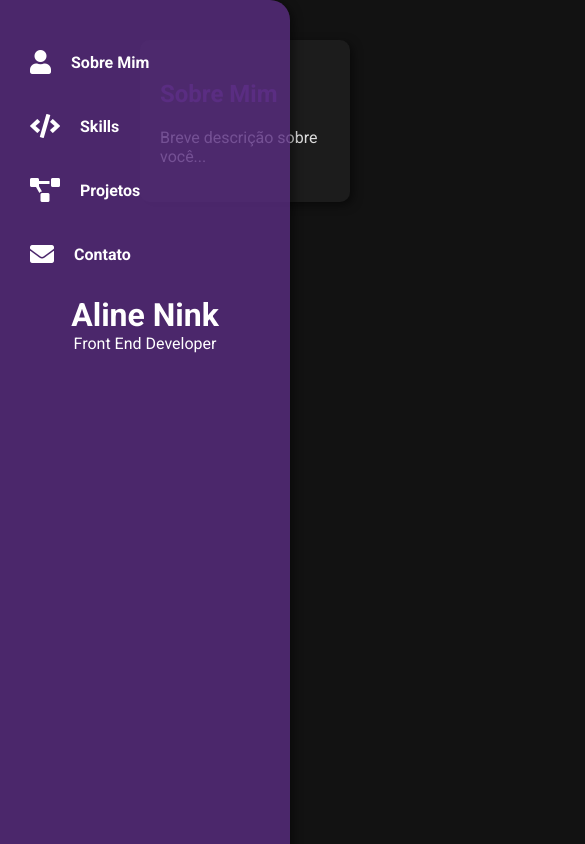
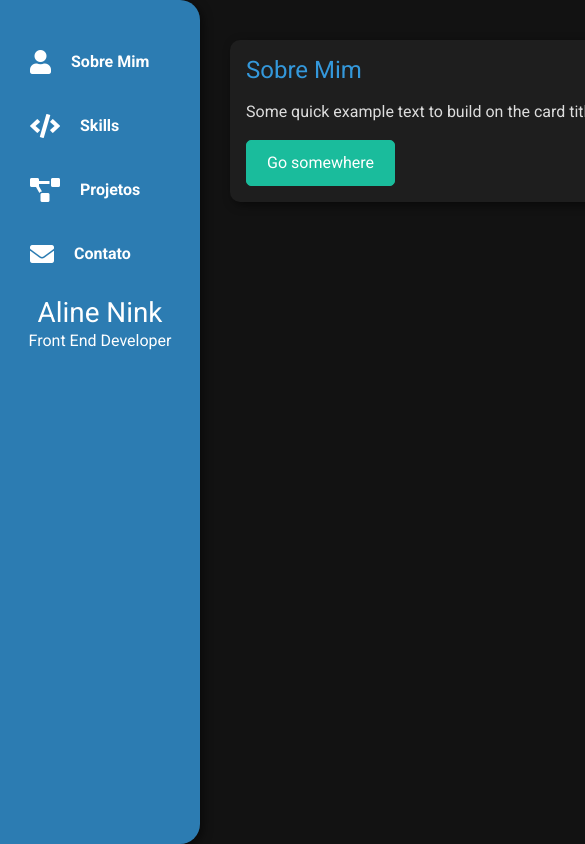
Before and after one commit to alinenink/portfolio, an Angular app: page /about in a window 390 px wide. Shown: the top 844 px of the page, 585 px wide, since content can reach past the window. Built offline with nearby package versions, Linux system fonts and the light colour scheme.

Commit message:
ajuste de cores e layout

```diff
--- a/package.json
+++ b/package.json
@@ -3,9 +3,9 @@
   "version": "0.0.0",
   "scripts": {
     "ng": "ng",
-    "start": "ng serve",
-    "build": "ng build",
-    "watch": "ng build --watch --configuration development",
+    "start": "ng serve --configuration production",
+    "build": "ng build --configuration production",
+    "watch": "ng build --watch ---configuration production",
     "test": "ng test"
   },
   "private": true,
--- a/src/app/about/about.component.html
+++ b/src/app/about/about.component.html
@@ -1,4 +1,10 @@
-<div class="section col-sm-12">
-    <h2>Sobre Mim</h2>
-    <p>Breve descrição sobre você...</p>
+<div class="card custom-card" style="width: 60rem">
+  <div class="card-body">
+    <h5 class="card-title">Sobre Mim</h5>
+    <p class="card-text">
+      Some quick example text to build on the card title and make up the bulk of
+      the card's content.
+    </p>
+    <a href="#" class="btn btn-primary">Go somewhere</a>
+  </div>
 </div>
--- a/src/app/index.html
+++ b/src/app/index.html
@@ -7,8 +7,10 @@
   <meta name="viewport" content="width=device-width, initial-scale=1">
   <link href="https://fonts.googleapis.com/css2?family=Roboto:wght@300;400;700&display=swap" rel="stylesheet">
   <link rel="stylesheet" href="https://cdnjs.cloudflare.com/ajax/libs/font-awesome/5.15.3/css/all.min.css">
+  <link href="https://cdn.jsdelivr.net/npm/bootstrap@5.1.3/dist/css/bootstrap.min.css" rel="stylesheet" integrity="sha384-1BmE4kWBq78iYhFldvKuhfTAU6auU8tT94WrHftjDbrCEXSU1oBoqyl2QvZ6jIW3" crossorigin="anonymous">
 </head>
 <body>
+  <script src="https://cdn.jsdelivr.net/npm/bootstrap@5.1.3/dist/js/bootstrap.bundle.min.js" integrity="sha384-ka7Sk0Gln4gmtz2MlQnikT1wXgYsOg+OMhuP+IlRH9sENBO0LRn5q+8nbTov4+1p" crossorigin="anonymous"></script>
   <app-root></app-root>
 </body>
 </html>
--- a/src/app/skills/skills.component.html
+++ b/src/app/skills/skills.component.html
@@ -1,7 +1,7 @@
-<section class="section active">
-    <h2>Skills</h2>
-    <div class="skill">
-        <p>Angular 13 - 90%</p>
-        <div class="skill-bar"></div>
-    </div>
-</section>
+<div class="card custom-card" style="width: 60rem">
+  <div class="card-body">
+    <h5 class="card-title">Skills</h5>
+    <p class="card-text">Angular 13</p>
+    <div class="skill-bar"></div>
+  </div>
+</div>
--- a/src/app/styles.scss
+++ b/src/app/styles.scss
@@ -1,5 +1,63 @@
+/* Estilo Customizado para o Card do Bootstrap */
+.custom-card {
+  background-color: #1e1e1e; /* Fundo do card */
+  border-radius: 10px;
+  box-shadow: 3px 3px 10px rgba(0, 0, 0, 0.5); /* Sombreamento leve para a direita */
+  border: none; /* Remove a borda padrão do Bootstrap */
+  margin: 20px 0;
+  color: #dddddd;
+  transition: transform 0.3s, box-shadow 0.3s; /* Animações para hover */
+}
+
+.custom-card .card-title {
+  color: #3498db; /* Cor do título */
+  font-size: 1.5em;
+  margin-bottom: 15px;
+}
+
+.custom-card .card-text {
+  color: #dddddd; /* Cor do texto */
+}
+
+.custom-card .btn-primary {
+  background-color: #1abc9c; /* Cor do botão */
+  border-color: #1abc9c;
+  color: #fff; /* Cor do texto do botão */
+  padding: 10px 20px;
+  border-radius: 5px;
+  transition: background-color 0.3s, transform 0.3s; /* Animações para hover */
+}
+
+.custom-card .btn-primary:hover {
+  background-color: #16a085; /* Cor do botão ao passar o mouse */
+  border-color: #16a085;
+  transform: scale(1.05);
+}
+
+/* Estilo para a Section */
+.section {
+  padding: 20px;
+  background-color: #1e1e1e; /* Fundo da section */
+  margin: 20px;
+  border-radius: 10px;
+  box-shadow: 3px 3px 10px rgba(0, 0, 0, 0.5); /* Sombreamento leve para a direita */
+  width: calc(50% - 40px); /* Ocupa metade da tela menos a margem */
+  box-sizing: border-box;
+}
+
+.section h2 {
+  color: #3498db; /* Cor do título da section */
+  margin-bottom: 20px;
+}
+
+.section p {
+  color: #dddddd; /* Cor do texto da section */
+  margin-bottom: 20px;
+}
+
+/* Sidebar Styles */
 .sidebar {
-  background: rgba(90, 45, 130, 0.8);
+  background: rgba(52, 152, 219, 0.8); /* Ajuste na cor da sidebar */
   padding: 20px;
   width: 80px;
   height: 100vh;
@@ -57,6 +115,7 @@
   border-radius: 10px;
   white-space: nowrap;
   transition: background-color 0.3s, color 0.3s;
+  aria-label: "Navigation link";
 }
 
 .sidebar nav ul li a .icon {
@@ -83,16 +142,47 @@
   opacity: 1;
 }
 
-.sidebar:hover ~ main {
-  margin-left: 270px;
-  width: calc(100% - 270px);
-}
+/* Main Content Styles */
 .main {
   margin-left: 100px;
   padding: 20px;
   transition: margin-left 0.3s, width 0.3s;
+  display: flex;
+  flex-wrap: wrap; /* Permite que os cards se ajustem e quebrem linha se necessário */
+  justify-content: space-between; /* Espaço entre os cards */
 }
 
+.sidebar:hover ~ .main {
+  margin-left: 270px;
+  width: calc(100% - 270px);
+}
+
+/* Responsive Adjustments */
+@media (max-width: 768px) {
+  .sidebar {
+    width: 60px;
+  }
+
+  .sidebar:hover {
+    width: 200px;
+  }
+
+  .sidebar:hover ~ .main {
+    margin-left: 210px;
+    width: calc(100% - 210px);
+  }
+
+  .main {
+    margin-left: 80px;
+    width: calc(100% - 80px);
+  }
+
+  .section {
+    width: calc(100% - 40px); /* Ocupa toda a tela em dispositivos menores */
+  }
+}
+
+/* Body Styles */
 body {
   font-family: "Roboto", sans-serif;
   background-color: #121212;
@@ -101,31 +191,16 @@ body {
   display: flex;
 }
 
+/* Skill Bar Styles */
 .skill-bar {
   width: 90%;
-  background: linear-gradient(to right, #5a2d82, #a84784);
+  background: linear-gradient(to right, #3498db, #e67e22); /* Gradiente de cores primárias e secundárias */
   height: 20px;
   border-radius: 10px;
   margin-bottom: 10px;
   transition: width 0.5s;
   box-shadow: 3px 3px 10px rgba(0, 0, 0, 0.5); /* Sombreamento leve para a direita */
 }
-.skill-bar:hover {
-  width: 100%;
-}
 .skill {
   margin-bottom: 15px;
 }
-.section {
-  padding: 20px;
-  background-color: rgba(30, 30, 30, 0.8);
-  margin: 20px;
-  border-radius: 10px;
-  box-shadow: 3px 3px 10px rgba(0, 0, 0, 0.5); /* Sombreamento leve para a direita */
-}
-h2 {
-  color: #5a2d82;
-}
-p {
-  color: #dddddd;
-}
```
Also changed, not shown: 1 other file (tests, documents, lock files or other folders).
